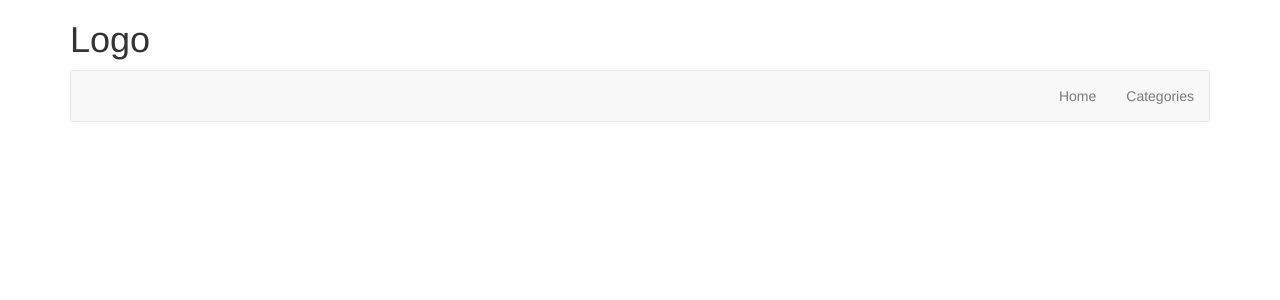
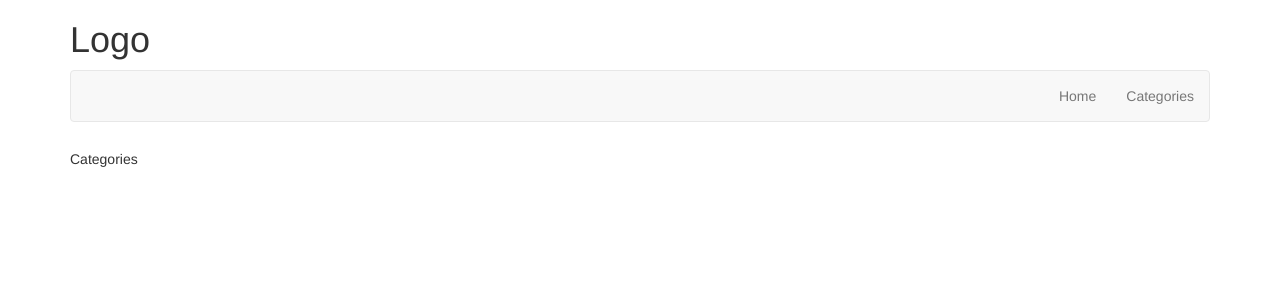
Before and after one commit to Mannjunath/ecomvue, a Vue app in the folder ecombase/: page /#/Categories in a window 1280 px wide. Shown: the top 300 px of the page. Built offline with nearby package versions, Linux system fonts and the light colour scheme; what vue-resource would draw is missing.

Commit message:
categories page content

```diff
--- a/ecombase/src/Pages/Categories.vue
+++ b/ecombase/src/Pages/Categories.vue
@@ -0,0 +1,21 @@
+<template>
+  <div class="row">
+      <div class="col-md-6">
+          <h5>{{title}}</h5>
+      </div>
+  </div>
+</template>
+
+<script>
+export default {
+    data(){
+        return {
+            title: "Categories"
+        }
+    }
+}
+</script>
+
+<style>
+
+</style>
```
